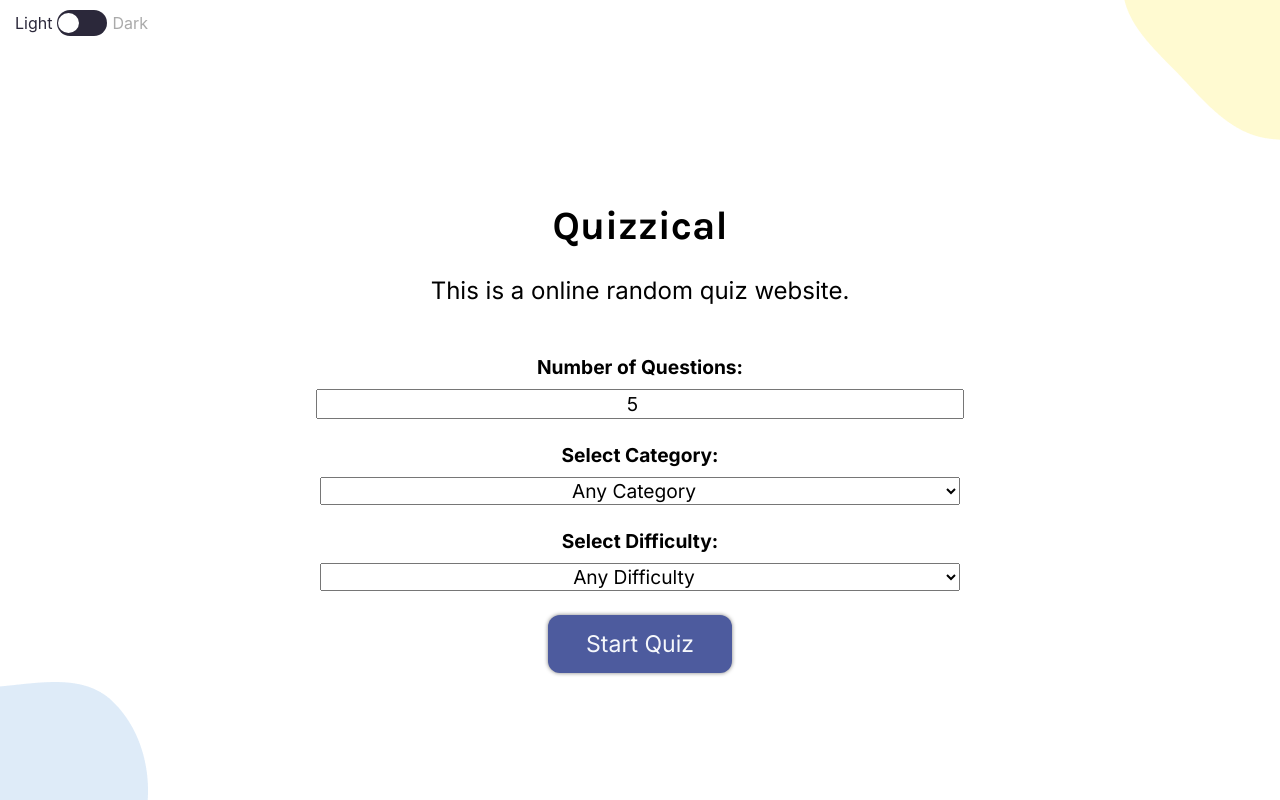
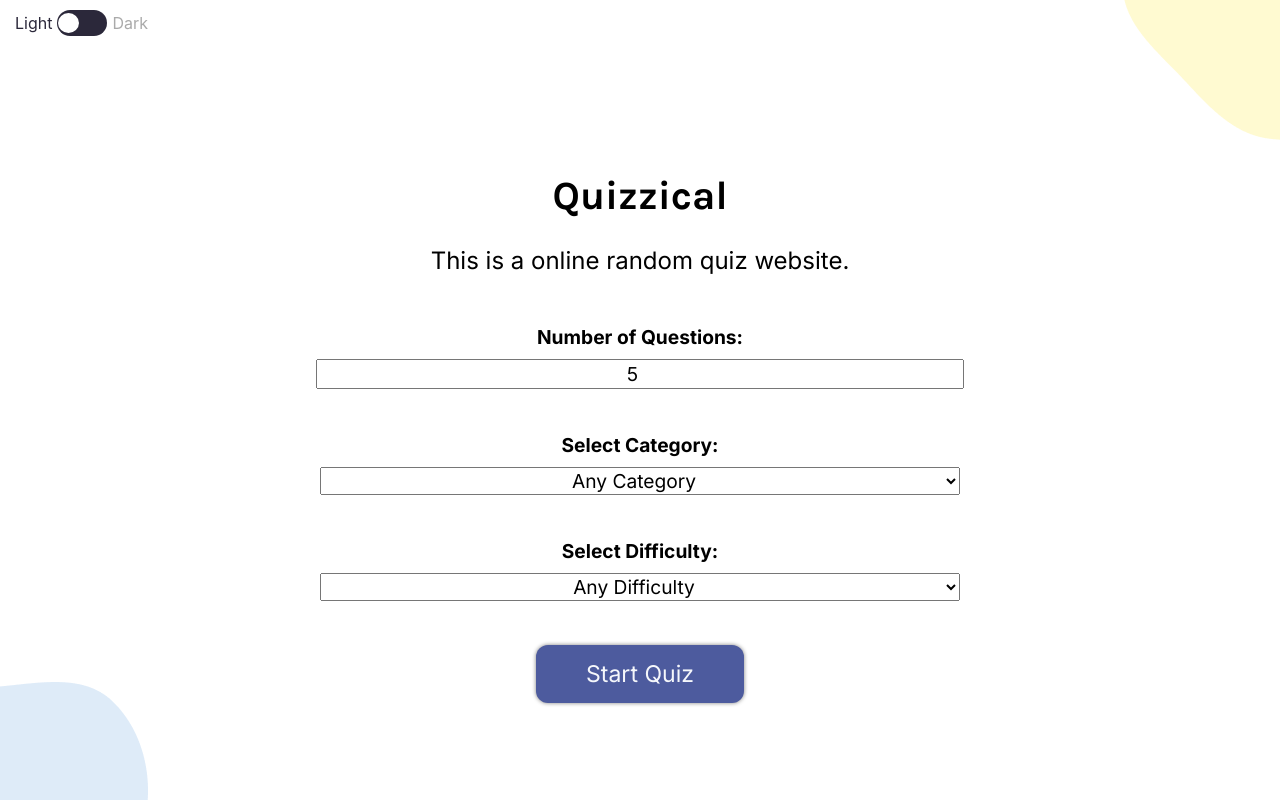
Before and after one commit to davidwuluetang/react-project-quizzical, a React (Create React App) app: page / in a window 1280 px wide. Built offline with nearby package versions, Linux system fonts and the light colour scheme; the HTML template or start-up script is replaced by a standard one.

Commit message:
Add homepage button and minor CSS change

```diff
--- a/src/App.css
+++ b/src/App.css
@@ -134,7 +134,7 @@ border-radius: 50%;
 .btn {
     font-family: "Inter", serif;
     font-size: 1.2em;
-    width: 8em;
+    width: 9em;
     height: 2.5em;
     background-color: #4D5B9E;
     border-radius: 12px;
@@ -265,6 +265,7 @@ hr {
 
 .question-form input,select{
     margin-top: 10px;
+    margin-bottom: 20px;
     width: 50%;
     font-family: "Inter", serif;
     font-size: 1.2rem;
--- a/src/App.js
+++ b/src/App.js
@@ -5,7 +5,7 @@ import {
   createBrowserRouter,
   createRoutesFromElements,
   Route,
-} from "react-router-dom"
+} from "react-router"
 import StartPage from './Pages/StartPage';
 import { action as startPageAction } from './Pages/StartPage';
 import QuestionPage from './Pages/QuestionPage';
--- a/src/Pages/QuestionPage.js
+++ b/src/Pages/QuestionPage.js
@@ -2,8 +2,9 @@ import React from 'react';
 import {
     useOutletContext,
     useLoaderData,
-    useRevalidator
-} from "react-router-dom"
+    useRevalidator,
+    useNavigate
+} from "react-router"
 import Question from "../Components/Question"
 import ConfettiEffect from "../Components/Confetti";
 import { fetchQuestions } from '../api';
@@ -23,7 +24,7 @@ export async function loader({request}) {
 
 export default function QuestionPage() {
     const {darkMode} = useOutletContext()
-
+    const navigate = useNavigate();
     const emptyAppState = {
         score: 0,
         checkAnswers: false,
@@ -93,6 +94,10 @@ export default function QuestionPage() {
                 <div className="bottom-container">
                     <p className="bottom-text">You scored {appState.score}/{questions.length} correct answers</p>
                     <button className="btn" onClick={playAgain}>Play Again</button>
+                    <button
+                        className="btn"
+                        onClick={() => navigate("/")}
+                    >Change Question</button>
                     {appState.fullScore && <ConfettiEffect numOfQues={questions.length} />}
                 </div>
             }
@@ -104,6 +109,10 @@ export default function QuestionPage() {
                         style={check_answer_btn_style}
                         disabled={!allAnswersSelected}
                     >Check Answers</button>
+                    <button
+                        className="btn"
+                        onClick={() => navigate("/")}
+                    >Change Question</button>
                 </div>
             }
         </div>
--- a/src/Pages/StartPage.js
+++ b/src/Pages/StartPage.js
@@ -3,7 +3,7 @@ import {
     useOutletContext,
     Form,
     redirect
-} from "react-router-dom"
+} from "react-router"
 
 export async function action({request}) {
     const formData = await request.formData()
```
Also changed, not shown: 1 other file (tests, documents, lock files or other folders).
